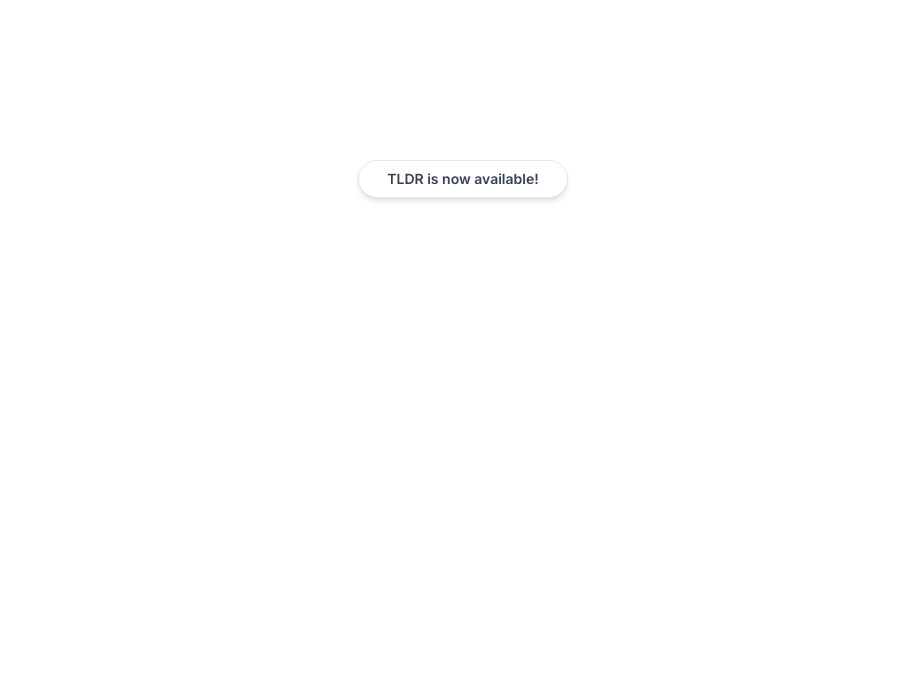
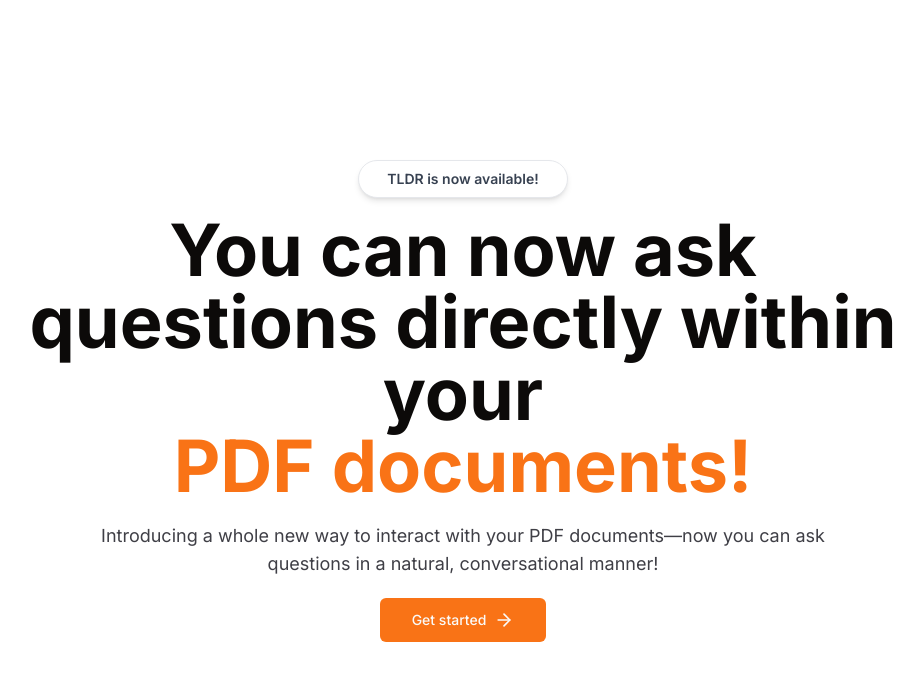
Before and after one commit to ensarokumus/tldr-app, a Next.js app: page / in a window 1280 px wide. Shown: the top 680 px of the page, without its empty margins (177-1101 px from the left). Built offline with nearby package versions, Linux system fonts and the light colour scheme.

Commit message:
feat: adds hero banner to homepage

```diff
--- a/src/app/globals.css
+++ b/src/app/globals.css
@@ -48,3 +48,12 @@
     --ring: 20.5 90.2% 48.2%;
   }
 }
+
+@layer base {
+  * {
+    @apply border-border;
+  }
+  body {
+    @apply bg-background text-foreground;
+  }
+}
--- a/src/app/page.tsx
+++ b/src/app/page.tsx
@@ -1,15 +1,37 @@
 import MaxWidthWrapper from "@/components/MaxWidthWrapper";
-import Image from "next/image";
+import Link from "next/link";
+import { ArrowRight } from "lucide-react";
+import { buttonVariants } from "@/components/ui/button";
 
 export default function Home() {
   return (
+    <>
       <MaxWidthWrapper className="mb-12 mt-28 sm:mt-40 flex flex-col items-center justify-center text-center">
         <div className="mx-auto mb-4 flex max-w-fit items-center justify-center space-x-2 overflow-hidden rounded-full border border-gray-200 bg-white px-7 py-2 shadow-md backdrop-blur transition-all hover:border-gray-300 hover:bg-white/50">
           <p className="text-sm font-semibold text-gray-700">
-          {" "}
             TLDR is now available!
           </p>
         </div>
+        <h1 className="max-w-4xl text-5xl font-bold md:text-6x lg:text-7xl">
+          You can now ask questions directly within your
+          <br />
+          <span className="text-primary">PDF documents!</span>
+        </h1>
+        <p className="mt-5 max-w-prose text-zinc-700 sm:text-lg">
+          Introducing a whole new way to interact with your PDF documents—now
+          you can ask questions in a natural, conversational manner!
+        </p>
+        <Link
+          className={buttonVariants({
+            size: "lg",
+            className: "mt-5",
+          })}
+          href="./dashboard"
+          target="_blank"
+        >
+          Get started <ArrowRight className="ml-2 h-5 w-5" />
+        </Link>
       </MaxWidthWrapper>
+    </>
   );
 }
--- /dev/null
+++ b/src/components/ui/button.tsx
@@ -0,0 +1,56 @@
+import * as React from "react"
+import { Slot } from "@radix-ui/react-slot"
+import { cva, type VariantProps } from "class-variance-authority"
+
+import { cn } from "@/lib/utils"
+
+const buttonVariants = cva(
+  "inline-flex items-center justify-center whitespace-nowrap rounded-md text-sm font-medium ring-offset-background transition-colors focus-visible:outline-none focus-visible:ring-2 focus-visible:ring-ring focus-visible:ring-offset-2 disabled:pointer-events-none disabled:opacity-50",
+  {
+    variants: {
+      variant: {
+        default: "bg-primary text-primary-foreground hover:bg-primary/90",
+        destructive:
+          "bg-destructive text-destructive-foreground hover:bg-destructive/90",
+        outline:
+          "border border-input bg-background hover:bg-accent hover:text-accent-foreground",
+        secondary:
+          "bg-secondary text-secondary-foreground hover:bg-secondary/80",
+        ghost: "hover:bg-accent hover:text-accent-foreground",
+        link: "text-primary underline-offset-4 hover:underline",
+      },
+      size: {
+        default: "h-10 px-4 py-2",
+        sm: "h-9 rounded-md px-3",
+        lg: "h-11 rounded-md px-8",
+        icon: "h-10 w-10",
+      },
+    },
+    defaultVariants: {
+      variant: "default",
+      size: "default",
+    },
+  }
+)
+
+export interface ButtonProps
+  extends React.ButtonHTMLAttributes<HTMLButtonElement>,
+    VariantProps<typeof buttonVariants> {
+  asChild?: boolean
+}
+
+const Button = React.forwardRef<HTMLButtonElement, ButtonProps>(
+  ({ className, variant, size, asChild = false, ...props }, ref) => {
+    const Comp = asChild ? Slot : "button"
+    return (
+      <Comp
+        className={cn(buttonVariants({ variant, size, className }))}
+        ref={ref}
+        {...props}
+      />
+    )
+  }
+)
+Button.displayName = "Button"
+
+export { Button, buttonVariants }
--- a/tailwind.config.ts
+++ b/tailwind.config.ts
@@ -1,12 +1,14 @@
-import type { Config } from "tailwindcss";
+import type { Config } from "tailwindcss"
 
-const config: Config = {
-  darkMode: "class",
+const config = {
+  darkMode: ["class"],
   content: [
-    "./src/pages/**/*.{js,ts,jsx,tsx,mdx}",
-    "./src/components/**/*.{js,ts,jsx,tsx,mdx}",
-    "./src/app/**/*.{js,ts,jsx,tsx,mdx}",
-  ],
+    './pages/**/*.{ts,tsx}',
+    './components/**/*.{ts,tsx}',
+    './app/**/*.{ts,tsx}',
+    './src/**/*.{ts,tsx}',
+	],
+  prefix: "",
   theme: {
     container: {
       center: true,
@@ -16,9 +18,6 @@
       },
     },
     extend: {
-      maxWidth: {
-        "8xl": "1408px",
-      },
       colors: {
         border: "hsl(var(--border))",
         input: "hsl(var(--input))",
@@ -70,15 +69,12 @@
         },
       },
       animation: {
+        "accordion-down": "accordion-down 0.2s ease-out",
         "accordion-up": "accordion-up 0.2s ease-out",
-        "accordion-down": "accordion-down 0.2s ease-out",
       },
     },
-    plugins: [
-      require("tailwindcss-animate"),
-      require("@tailwindcss/typography"),
-    ],
   },
-};
+  plugins: [require("tailwindcss-animate")],
+} satisfies Config
 
-export default config;
+export default config
```
Also changed, not shown: package.json (+7 -0 lines), components.json (added), 1 other file (tests, documents, lock files or other folders). Lines whose indentation alone changed are shown as unchanged.
